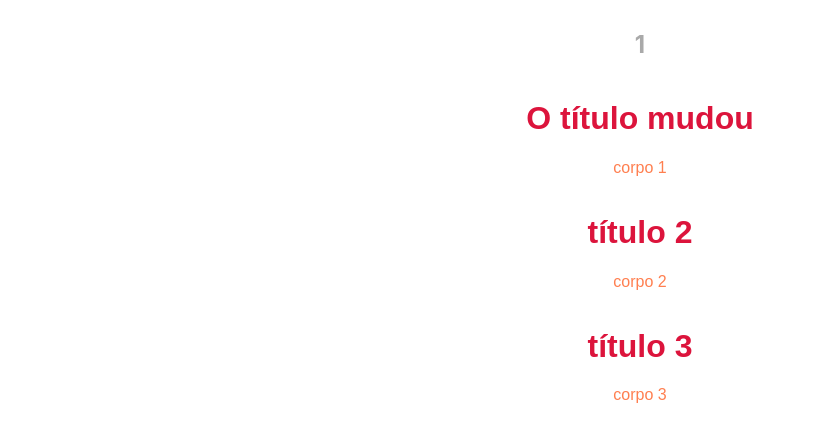
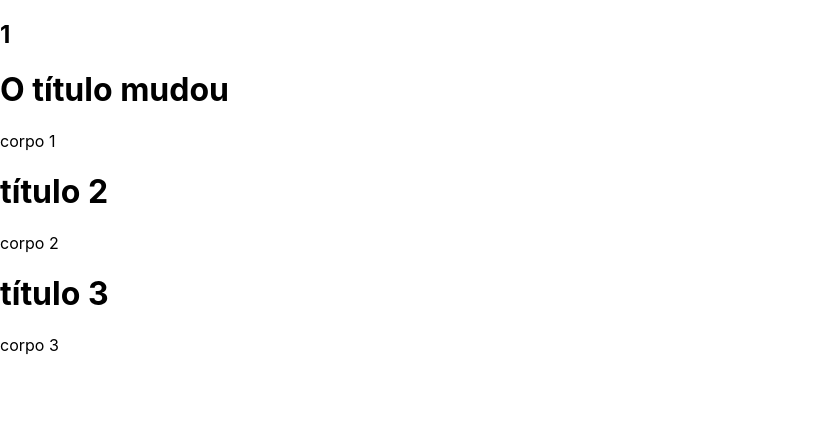
Before and after one commit to IallyFabiane/React, a React (Create React App) app in the folder react-initial/: page / in a window 1280 px wide. Shown: the top 442 px of the page, without its empty margins (0-815 px from the left). Built offline with nearby package versions, Linux system fonts and the light colour scheme.

Commit message:
Update App.css
modificando o estilo

```diff
--- a/react-initial/src/App.css
+++ b/react-initial/src/App.css
@@ -1,57 +1,31 @@
-.App {
-  text-align: center;
-  display: flex;
-  flex-direction: column;
-  justify-content: space-between;
-  align-items: center;
-  margin: 10px;
+.container {
+  max-width: 1200px;
+  margin: 0 auto;
+  min-height: 100vh;
+  background-color: #eee;
+  padding: 30px;
 }
 
-.App-logo {
-  height: 40vmin;
-  pointer-events: none;
+.posts {
+  display: grid;
+  grid-template-columns: repeat(auto-fill, minmax(280px, 1fr));
+  gap: 30px;
 }
 
-h1 {
-  color:crimson;
-  font-family: Arial, Helvetica, sans-serif;
+.post{
+  background-color: #fff;
+  box-shadow: 0 0 10px rgba(0, 0, 0, 0.1);
+  transition: transform 100ms ease-in-out;
 }
 
-p {
-  color: coral;
-  font-family: Arial, Helvetica, sans-serif;
+.post:hover {
+  transform: scale(1.05);
 }
 
-h2 {
-  color:darkgrey;
+.post img {
+  max-width: 100%;
 }
 
-@media (prefers-reduced-motion: no-preference) {
-  .App-logo {
-    animation: App-logo-spin infinite 20s linear;
-  }
+.post-content {
+  padding: 30px;
 }
-
-.App-header {
-  background-color: #282c34;
-  min-height: 100vh;
-  display: flex;
-  flex-direction: column;
-  align-items: center;
-  justify-content: center;
-  font-size: calc(10px + 2vmin);
-  color: white;
-}
-
-.App-link {
-  color: #61dafb;
-}
-
-@keyframes App-logo-spin {
-  from {
-    transform: rotate(0deg);
-  }
-  to {
-    transform: rotate(360deg);
-  }
-}
```
